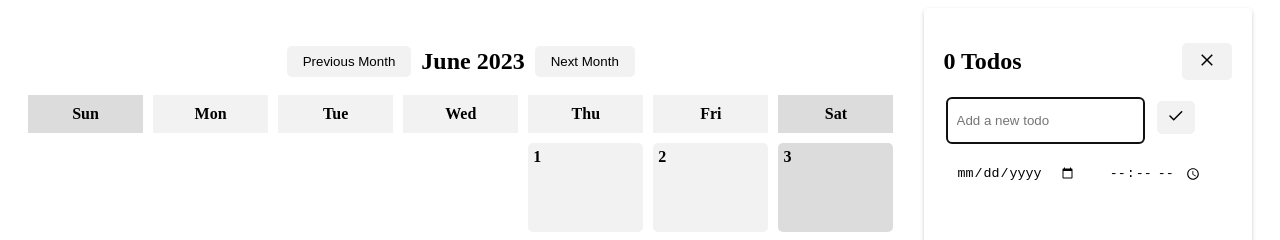
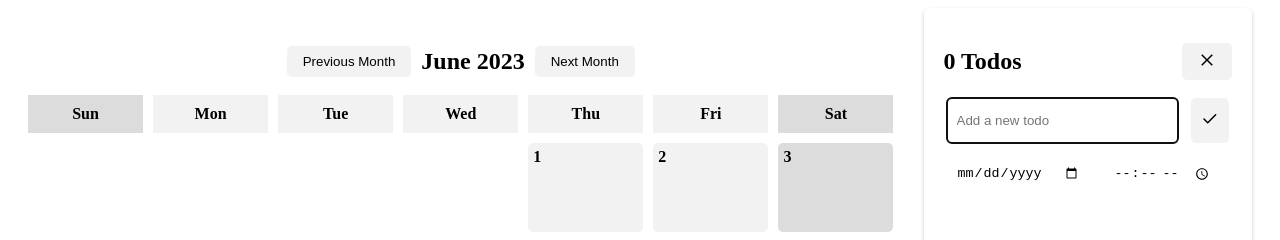
Before and after one commit to Asura369/calendar-app, a React (Create React App) app: page / in a window 1280 px wide. Both pictures are taken after a click on the button 1207 px from the left and 61 px from the top of the page. Shown: the top 240 px of the page. Built offline with nearby package versions, Linux system fonts and the light colour scheme.

Commit message:
improve UI for todo input

```diff
--- a/src/assets/css/main.css
+++ b/src/assets/css/main.css
@@ -151,7 +151,13 @@
 }
 
 .todo-input {
+  display: flex;
+  flex-direction: column;
   margin-bottom: 10px;
+}
+
+.todo-input-flex {
+  display: flex;
 }
 
 .todo-input input {
--- a/src/components/TodoList.js
+++ b/src/components/TodoList.js
@@ -172,6 +172,7 @@ function TodoList({ todos, setTodos }) {
             {inputVisibility && (
                 <div className="todo-input">
                     {/* Input field for adding a new todo */}
+                    <div className="todo-input-flex">
                         <input
                             type="text"
                             value={inputValue}
@@ -184,12 +185,15 @@ function TodoList({ todos, setTodos }) {
                         <button className="small-button" onClick={addTodo}>
                             <img src={checkIcon} alt="Check" className="add-icon" />
                         </button>
+                    </div>
 
+                    <div className="todo-input-flex">
                         {/* Input field for due date */}
                         <input type="date" value={dueDate} onChange={updateDueDate} placeholder="Due date" />
 
                         {/* Input field for due time */}
                         <input type="time" value={dueTime} onChange={updateDueTime} placeholder="Due time" />
+                    </div>
                 </div>
             )}
 
```
Lines whose indentation alone changed are shown as unchanged.
